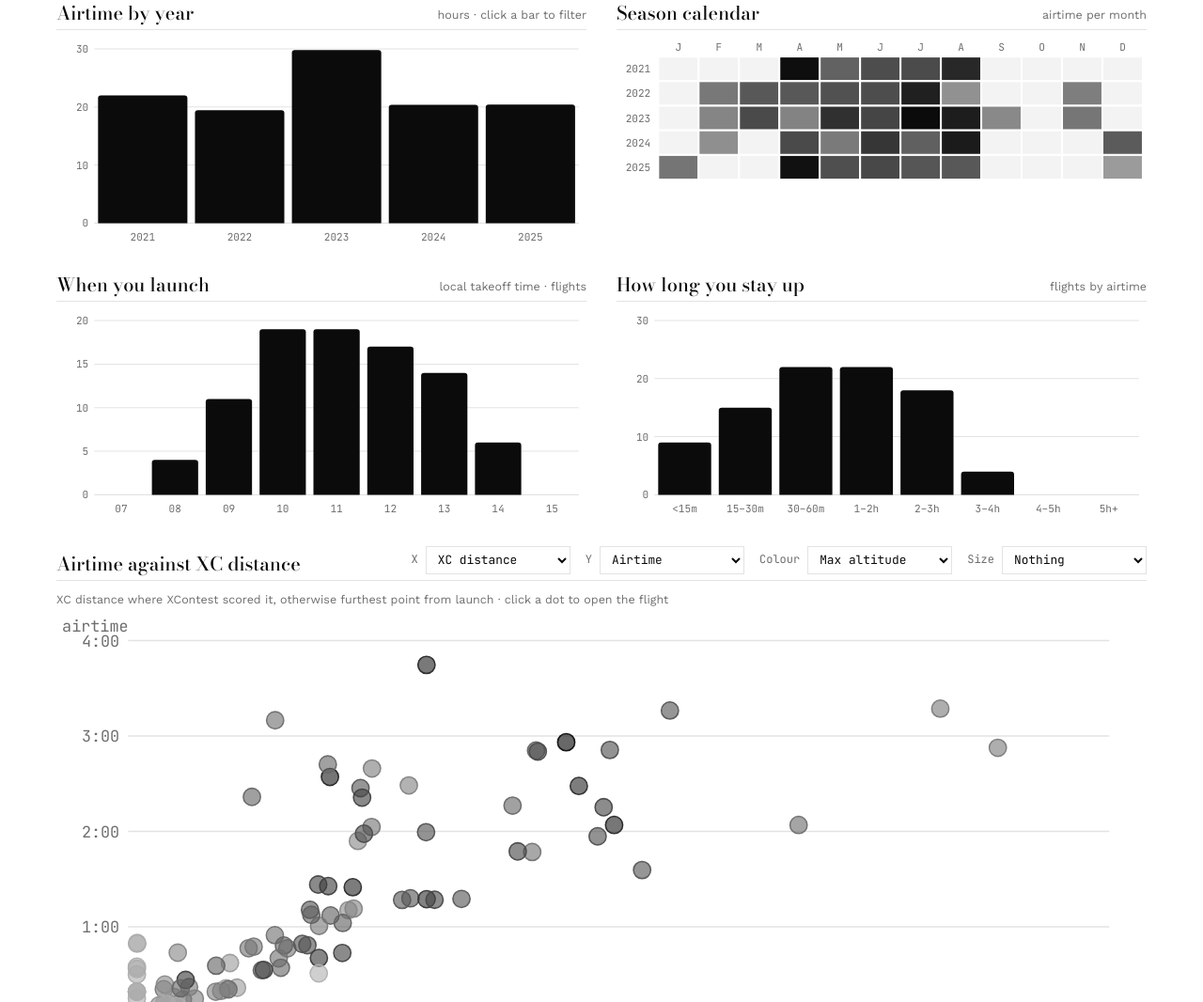
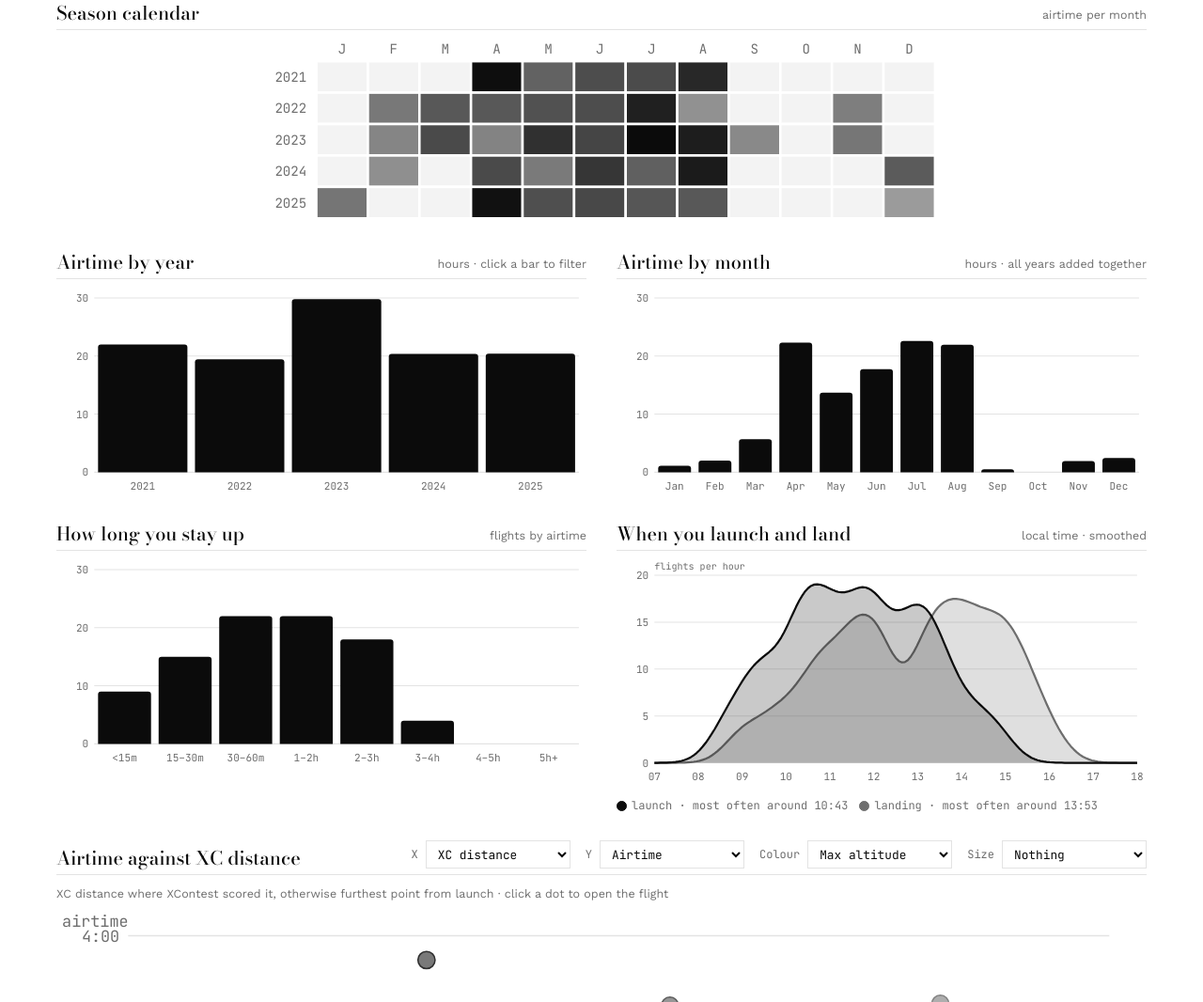
Before and after one commit to jsmertens-PG/pg-logbook, a plain HTML site: page index.html in a window 1280 px wide. Shown: the part 1165-2231 px from the top of the page at 94% size. Drawn offline with nearby package versions, Linux system fonts and the light colour scheme.

Commit message:
Add files via upload

```diff
--- a/index.html
+++ b/index.html
@@ -267,6 +267,7 @@ footer.styles { border-top: 1px solid var(--ink); padding-top: 16px; display: gr
 .chips button i { height: 8px; display: block; border: 1px solid var(--line); }
 .chips button[aria-pressed="true"] { border-color: var(--ink); box-shadow: inset 0 0 0 1px var(--ink); }
 @media (prefers-reduced-motion: no-preference) { button { transition: border-color .15s; } }
+#cCal svg { max-width: 720px; margin-inline: auto; }
 .lessons { list-style: none; margin: 0; padding: 0; display: grid; counter-reset: l; }
 .lessons li { display: grid; grid-template-columns: 34px 1fr auto; gap: 12px; align-items: baseline; padding: 12px 0; border-bottom: 1px solid var(--line); counter-increment: l; }
 .lessons li::before { content: counter(l); font-family: var(--font-display); font-size: 1.5rem; line-height: 1; }
@@ -311,6 +312,7 @@ tbody tr.sel td { background: var(--sunk); }
     <button type="button" data-page="debrief">Debrief</button>
   </nav>
 
+
   <div id="status" class="status" role="status">Everything is read in your browser. Nothing is uploaded.</div>
   <div id="dbxBox" hidden></div>
   <div id="sampleBanner" class="banner" hidden>These are example flights. Load your IGC folder (renamed or original XContest/Leonardo files, plus any XContest CSVs) to replace them with yours, or drag the folder onto this page.</div>
@@ -345,10 +347,11 @@ tbody tr.sel td { background: var(--sunk); }
   </nav>
 
   <section id="view-overview" class="grid2">
+    <div class="panel full"><header><h2>Season calendar</h2><span class="note">airtime per month</span></header><div class="chart" id="cCal"></div></div>
     <div class="panel"><header><h2>Airtime by year</h2><span class="note">hours · click a bar to filter</span></header><div class="chart" id="cYears"></div></div>
-    <div class="panel"><header><h2>Season calendar</h2><span class="note">airtime per month</span></header><div class="chart" id="cCal"></div></div>
-    <div class="panel"><header><h2>When you launch</h2><span class="note">local takeoff time · flights</span></header><div class="chart" id="cHour"></div></div>
+    <div class="panel"><header><h2>Airtime by month</h2><span class="note">hours · all years added together</span></header><div class="chart" id="cMonths"></div></div>
     <div class="panel"><header><h2>How long you stay up</h2><span class="note">flights by airtime</span></header><div class="chart" id="cDur"></div></div>
+    <div class="panel"><header><h2>When you launch and land</h2><span class="note">local time · smoothed</span></header><div class="chart" id="cHour"></div><div class="yearkey" id="hourKey"></div></div>
     <div class="panel full"><header><h2 id="scTitle">Airtime against XC distance</h2><span class="maphead"><label for="scX" class="colorbar">X <select id="scX"></select></label><label for="scY" class="colorbar">Y <select id="scY"></select></label><label for="scColor" class="colorbar">Colour <select id="scColor"></select></label><label for="scSize" class="colorbar">Size <select id="scSize"></select></label></span></header><span class="note" id="scNote">XC distance where XContest scored it, otherwise furthest point from launch · click a dot to open the flight</span><div class="chart" id="cScatter"></div><div class="yearkey" id="yearKey"></div></div>
     <div class="panel full"><header><h2>Top sites by airtime</h2><span class="note">click a bar to filter to that site</span></header><div class="chart" id="cSites"></div></div>
   </section>
@@ -2503,15 +2506,48 @@ function renderTiles(list) {
     t("Sites · gliders", `${sites} · ${gl}`, `${new Set(list.map((f) => f.year)).size} seasons`);
   $("#tiles").querySelectorAll("[data-id]").forEach((el) => el.addEventListener("click", () => openFlight(list.find((f) => f.id === el.dataset.id), list)));
 }
+/* launch and landing times as smoothed curves (Gaussian kernel, 25 min wide), scaled to flights per hour */
+function launchLand(el, list) {
+  if (!list.length) { el.innerHTML = `<p class="muted">No flights.</p>`; $("#hourKey").innerHTML = ""; return; }
+  const L = list.map((f) => f.hour), D = list.map((f) => f.hour + f.airtime / 3600);
+  const all = [...L, ...D], lo = Math.max(0, Math.floor(Math.min(...all)) - 1), hi = Math.min(26, Math.ceil(Math.max(...all)) + 1);
+  const bw = 25 / 60, k = 1 / (bw * Math.sqrt(2 * Math.PI)), steps = 160;
+  const dens = (arr) => Array.from({ length: steps + 1 }, (_, i) => { const x = lo + ((hi - lo) * i) / steps; let s = 0; for (const v of arr) { const z = (x - v) / bw; s += Math.exp(-0.5 * z * z); } return [x, s * k]; });
+  const dl = dens(L), dd = dens(D);
+  const W = 560, H = 240, ml = 40, mr = 10, mt = 16, mb = 26, iw = W - ml - mr, ih = H - mt - mb;
+  const { max, step } = niceMax(Math.max(...dl.map((p) => p[1]), ...dd.map((p) => p[1])));
+  const X = (x) => ml + ((x - lo) / (hi - lo)) * iw, Y = (y) => mt + ih - (y / max) * ih;
+  const mono = state.style === "mono", cL = mono ? css("--ink") : cm(0.3), cD = mono ? css("--muted") : cm(0.82);
+  let s = `<svg viewBox="0 0 ${W} ${H}" role="img" aria-label="Launch and landing times">`;
+  for (let v = 0; v <= max + 1e-9; v += step) s += `<line class="grid" x1="${ml}" x2="${W - mr}" y1="${Y(v)}" y2="${Y(v)}"/><text x="${ml - 6}" y="${Y(v) + 4}" text-anchor="end">${+v.toFixed(1)}</text>`;
+  const every = hi - lo > 14 ? 2 : 1;
+  for (let h = lo; h <= hi; h++) if ((h - lo) % every === 0) s += `<text x="${X(h)}" y="${H - 8}" text-anchor="middle">${String(h % 24).padStart(2, "0")}</text>`;
+  const path = (d) => d.map((p, i) => `${i ? "L" : "M"}${X(p[0]).toFixed(1)},${Y(p[1]).toFixed(1)}`).join("");
+  for (const [d, c] of [[dd, cD], [dl, cL]]) {
+    s += `<path d="${path(d)}L${X(hi)},${Y(0)}L${X(lo)},${Y(0)}Z" style="fill:${c};fill-opacity:.22;stroke:none;pointer-events:none"/>`;
+    s += `<path d="${path(d)}" style="fill:none;stroke:${c};stroke-width:2.2;stroke-linejoin:round;pointer-events:none"/>`;
+  }
+  for (let h = lo; h < hi; h++) {
+    const nl = L.filter((v) => v >= h && v < h + 1).length, nd = D.filter((v) => v >= h && v < h + 1).length, hh = String(h % 24).padStart(2, "0");
+    s += `<rect class="hit" x="${X(h)}" y="${mt}" width="${X(h + 1) - X(h)}" height="${ih}" data-tip="${esc(`${hh}:00–${hh}:59<br><b>${nl}</b> launch${nl === 1 ? "" : "es"} · <b>${nd}</b> landing${nd === 1 ? "" : "s"}`)}"/>`;
+  }
+  s += `<text x="${ml}" y="10" style="font-size:10px">flights per hour</text>`;
+  el.innerHTML = s + `</svg>`;
+  bindTips(el);
+  const peak = (d) => d.reduce((a, p) => (p[1] > a[1] ? p : a))[0];
+  $("#hourKey").innerHTML = `<span><i style="background:${cL};border-color:${cL}"></i>launch · most often around ${hhmm(peak(dl))}</span><span><i style="background:${cD};border-color:${cD}"></i>landing · most often around ${hhmm(peak(dd))}</span>`;
+}
 function renderOverview(list) {
   const years = [...new Set(state.flights.map((f) => f.year))].sort();
   const byYear = years.map((y) => { const fl = list.filter((f) => f.year === y); const s = fl.reduce((a, f) => a + f.airtime, 0); return { label: years.length > 8 ? `'${String(y).slice(2)}` : String(y), value: s / 3600, year: y, on: state.year === String(y), tip: `${y}<br><b>${fmtH(s)}</b> h · ${fl.length} flights` }; });
   barChart($("#cYears"), byYear, { yFmt: (v) => `${+v.toFixed(1)}`, onClick: (d) => { state.year = state.year === String(d.year) ? "all" : String(d.year); render(); } });
+  const byMonth = MONTHS.map((m, i) => {
+    const fl = list.filter((f) => f.month === i + 1), s = fl.reduce((a, f) => a + f.airtime, 0), yrs = new Set(fl.map((f) => f.year)).size;
+    return { label: m, value: s / 3600, tip: `${MONTH_LONG[i]}, all years together<br><b>${fmtH(s)}</b> h · ${fl.length} flight${fl.length === 1 ? "" : "s"}${yrs ? ` in ${yrs} year${yrs === 1 ? "" : "s"}` : ""}` };
+  });
+  barChart($("#cMonths"), byMonth, { yFmt: (v) => `${+v.toFixed(1)}` });
   calendar($("#cCal"), list);
-  const hours = Array.from({ length: 24 }, (_, h) => ({ label: String(h).padStart(2, "0"), value: 0, h }));
-  list.forEach((f) => hours[Math.floor(f.hour) % 24].value++);
-  const used = hours.filter((h) => h.value).map((h) => h.h); const lo = used.length ? Math.max(0, Math.min(...used) - 1) : 6, hi = used.length ? Math.min(23, Math.max(...used) + 1) : 20;
-  barChart($("#cHour"), hours.slice(lo, hi + 1).map((h) => ({ ...h, tip: `${h.label}:00–${h.label}:59<br><b>${h.value}</b> flight${h.value === 1 ? "" : "s"}` })), { yFmt: (v) => +v.toFixed(1), labelEvery: hi - lo > 14 ? 2 : 1 });
+  launchLand($("#cHour"), list);
   const bins = [[0, 900, "<15m"], [900, 1800, "15–30m"], [1800, 3600, "30–60m"], [3600, 7200, "1–2h"], [7200, 10800, "2–3h"], [10800, 14400, "3–4h"], [14400, 18000, "4–5h"], [18000, 1e9, "5h+"]];
   barChart($("#cDur"), bins.map(([a, b, l]) => { const n = list.filter((f) => f.airtime >= a && f.airtime < b).length; return { label: l, value: n, tip: `${l}<br><b>${n}</b> flight${n === 1 ? "" : "s"}` }; }), { yFmt: (v) => +v.toFixed(1) });
   scatter($("#cScatter"), list);
--- a/sw.js
+++ b/sw.js
@@ -1,6 +1,6 @@
 /* Keeps the app itself available offline. Your flights live in the browser's storage and in Dropbox,
    never in this cache. Dropbox and map tiles always go straight to the network. */
-const CACHE = "pg-logbook-v3";
+const CACHE = "pg-logbook-v8";
 const SHELL = ["./", "./index.html", "./manifest.webmanifest", "./icon-192.png", "./icon-512.png", "./apple-touch-icon.png",
   "https://cdnjs.cloudflare.com/ajax/libs/leaflet/1.9.4/leaflet.min.js"];
 self.addEventListener("install", (e) => { e.waitUntil(caches.open(CACHE).then((c) => c.addAll(SHELL)).then(() => self.skipWaiting())); });
```
